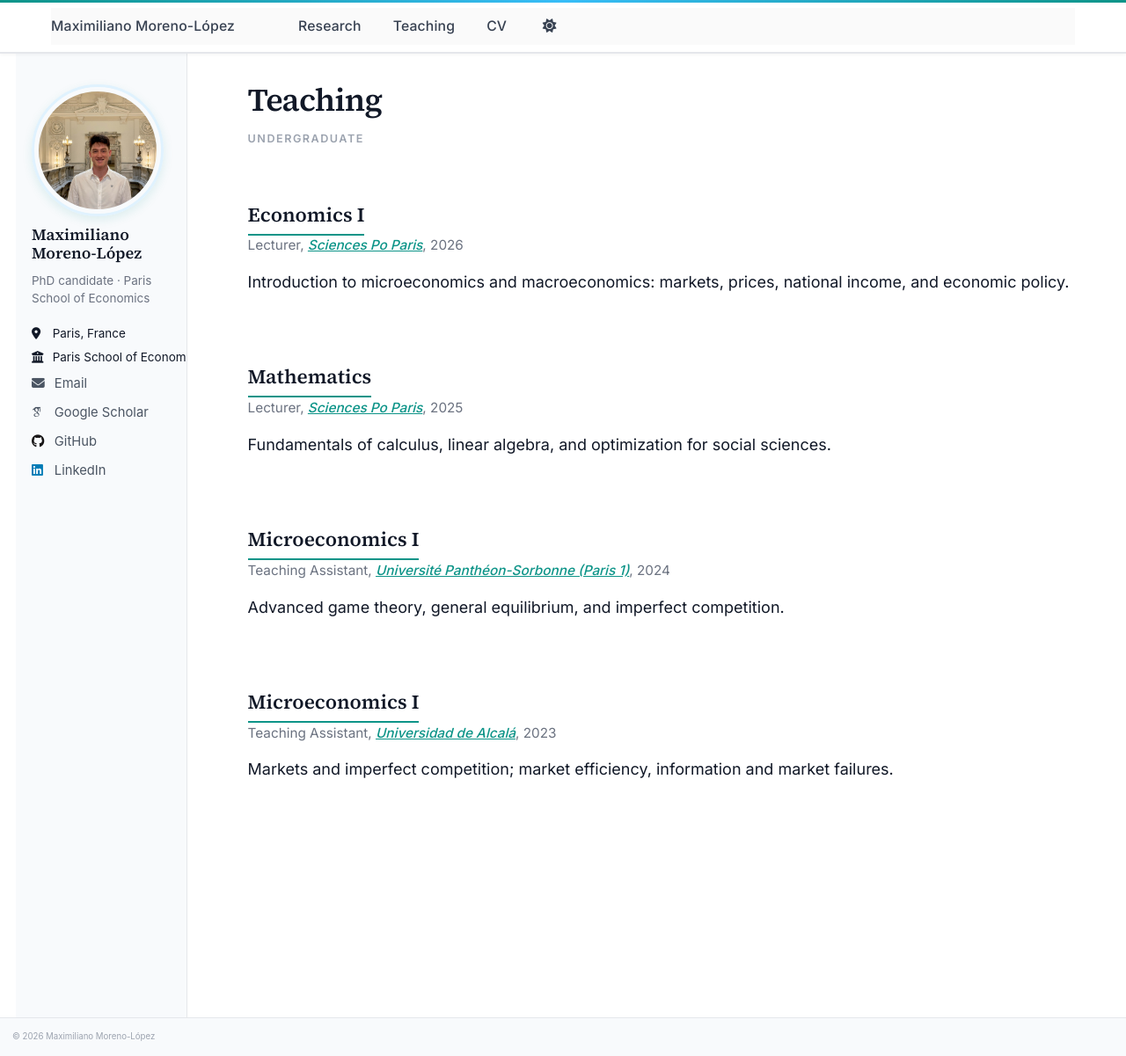
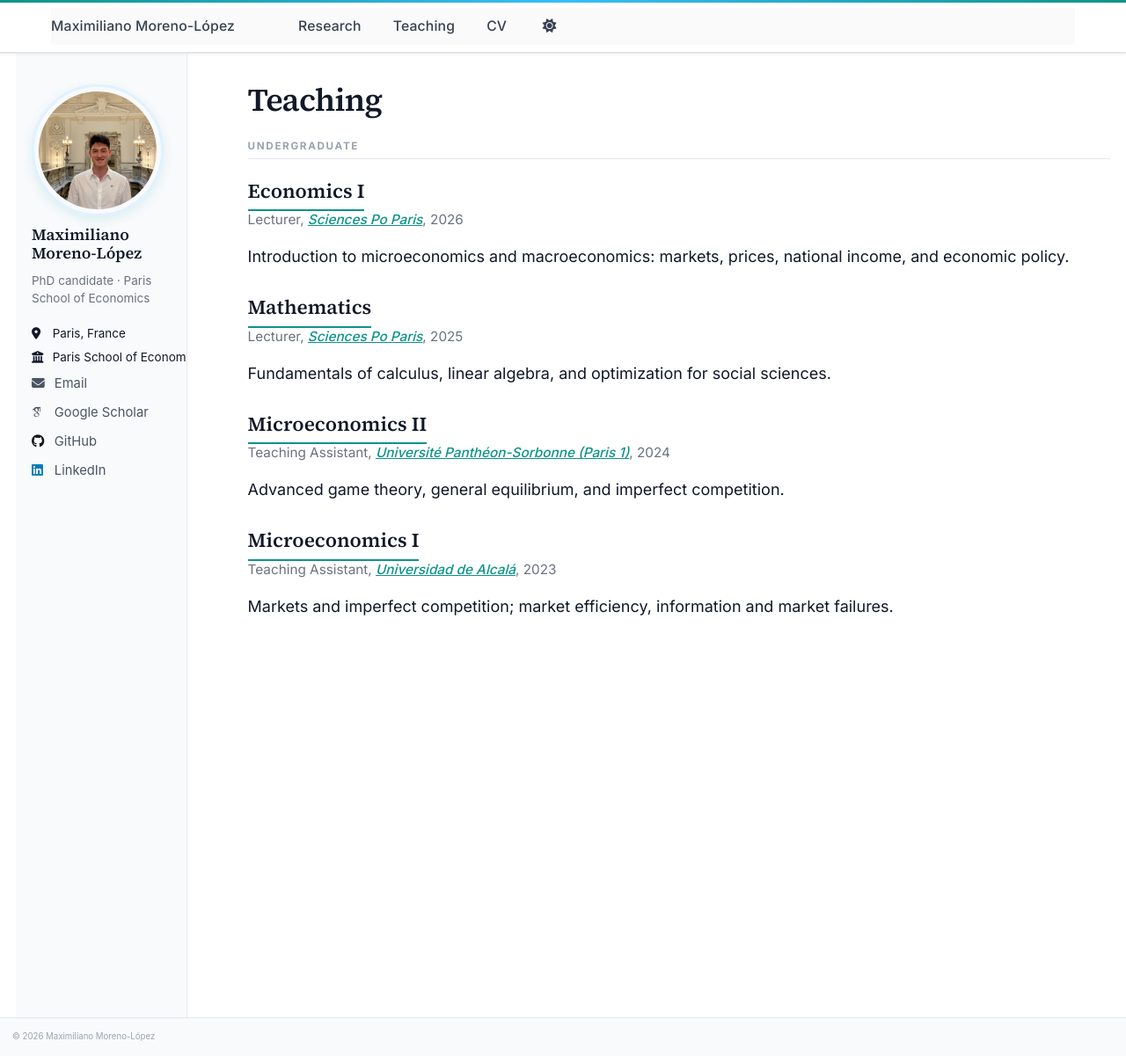
Before and after one commit to MaximilianoMoreno-Lopez/MaximilianoMoreno-Lopez.github.io, a Jekyll site: the page built from _pages/teaching.html, in a window 1280 px wide and 1201 px high. Shown: the whole window at 88% size. Built offline with Jekyll 4.4.1, drawn with Linux system fonts in a browser that asks for light colours; some web fonts are replaced; a script that is not in the unit is left out.

Commit message:
arreglos

```diff
--- a/_pages/teaching.html
+++ b/_pages/teaching.html
@@ -7,8 +7,9 @@ author_profile: true
 
 {% include base_path %}
 
-<h2 class="teaching-level">Undergraduate</h2>
-
-{% for post in site.teaching reversed %}
-  {% include archive-single.html %}
-{% endfor %}
+<div class="teaching-section">
+  <h2 class="teaching-level">Undergraduate</h2>
+  {% for post in site.teaching reversed %}
+    {% include archive-single.html %}
+  {% endfor %}
+</div>
--- a/_sass/_custom.scss
+++ b/_sass/_custom.scss
@@ -202,8 +202,12 @@ a:hover {
 }
 
 /* --- Archive items --- */
+.list__item {
+  margin-bottom: 0 !important;
+}
+
 .archive__item {
-  padding: 0.3rem 0;
+  padding: 0.15rem 0;
   border-bottom: none;
   margin-bottom: 0;
 }
@@ -212,10 +216,17 @@ a:hover {
   font-family: 'Inter', sans-serif !important;
   font-weight: 600;
   font-size: 0.95rem;
-  margin-bottom: 0.1rem;
+  margin-top: 0 !important;
+  margin-bottom: 0 !important;
   line-height: 1.4;
   text-transform: none !important;
   letter-spacing: normal !important;
+}
+
+/* Teaching titles: plain text, no link appearance */
+.teaching-section .archive__item-title {
+  color: #111827;
+  cursor: default;
 }
 
 .archive__item-title a {
@@ -223,8 +234,17 @@ a:hover {
 }
 
 .archive__item-excerpt {
-  margin-top: 0.1rem;
-  margin-bottom: 0.1rem;
+  margin-top: 0.05rem;
+  margin-bottom: 0.05rem;
+}
+
+/* --- Teaching section wrapper --- */
+.teaching-section {
+  margin-top: 1.5rem;
+}
+
+h2.teaching-level {
+  margin-bottom: 1rem !important;
 }
 
 .archive__item-venue {
@@ -249,16 +269,16 @@ a.venue-link:hover {
 /* --- Teaching section label (Undergraduate, etc.) --- */
 h2.teaching-level {
   font-family: 'Inter', sans-serif !important;
-  font-size: 0.7rem;
-  font-weight: 600;
-  letter-spacing: 0.12em;
+  font-size: 0.65rem;
+  font-weight: 700;
+  letter-spacing: 0.14em;
   text-transform: uppercase;
   color: #9ca3af;
-  border-bottom: none !important;
+  border-bottom: 1px solid #e5e7eb !important;
   display: block;
-  margin-top: 0.5rem;
-  margin-bottom: 0.75rem;
-  padding-bottom: 0;
+  margin-top: 0;
+  margin-bottom: 0.6rem;
+  padding-bottom: 0.4rem;
 }
 
 .archive__item-excerpt {
```
Also changed, not shown: _pages/about.md (+1 -1 lines), _pages/cv.md (+1 -1 lines), _teaching/2024-paris1-microeconomics.md (+1 -1 lines).
